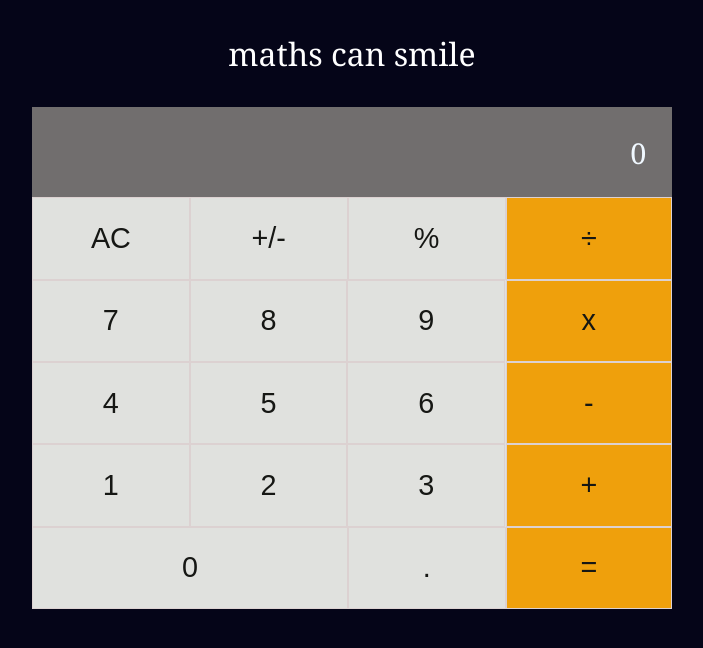
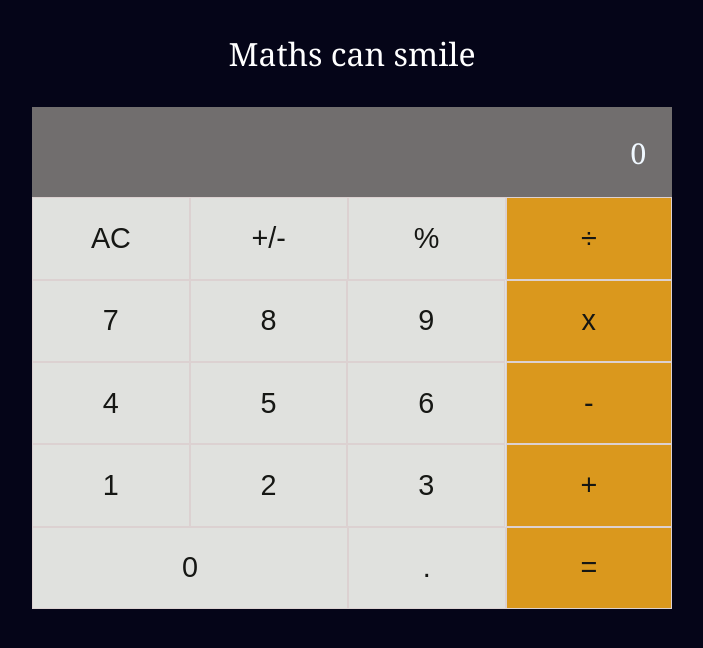
Before and after one commit to lengushuru/math-magician, a React (Create React App) app: page / in a window 1280 px wide. Shown: the top 648 px of the page, without its empty margins (288-991 px from the left). Built offline with nearby package versions, Linux system fonts and the light colour scheme.

Commit message:
Update calculator.js

```diff
--- a/src/components/Calculator.js
+++ b/src/components/Calculator.js
@@ -1,7 +1,7 @@
 const Calculator = () => (
   <div className="calc">
     <div className="calc-header">
-      <h2>maths can smile</h2>
+      <h2>Maths can smile</h2>
     </div>
 
     <div className="calc-container">
--- a/src/index.css
+++ b/src/index.css
@@ -9,9 +9,8 @@ body {
   font-family: Georgia, sans-serif;
 }
 
-
 .calc-header h2 {
-  color: #ffffff;
+  color: #fff;
   font-size: 2rem;
   font-weight: 400;
   text-align: center;
@@ -60,7 +59,7 @@ button {
 
 .operators button {
   flex: 1;
-  background: rgb(239, 160, 12);
+  background: rgb(218, 152, 29);
 }
 
 .digits-numbers {
```
